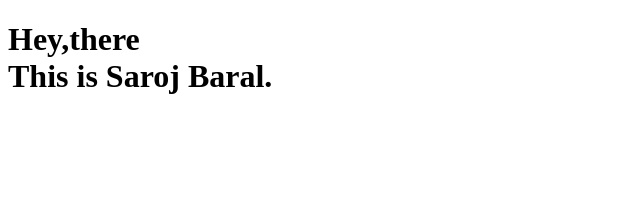
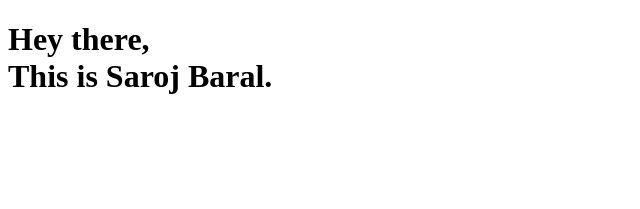
Before and after one commit to joraslarab/PersonalWeb, a plain HTML site: page index.htm in a window 1280 px wide. Shown: the top 209 px of the page, 0-640 px from the left. Drawn offline with Linux system fonts and the light colour scheme.

Commit message:
Update index.htm

```diff
--- a/index.htm
+++ b/index.htm
@@ -7,7 +7,7 @@
     <title>Saroj Baral</title>
 </head>
 <body>
-    <h1>Hey,there<br> This is Saroj Baral.<h1>
+    <h1>Hey there,<br> This is Saroj Baral.<h1>
         <br>
         <br>
     <h2>Working On Content !!!</h2>
```
